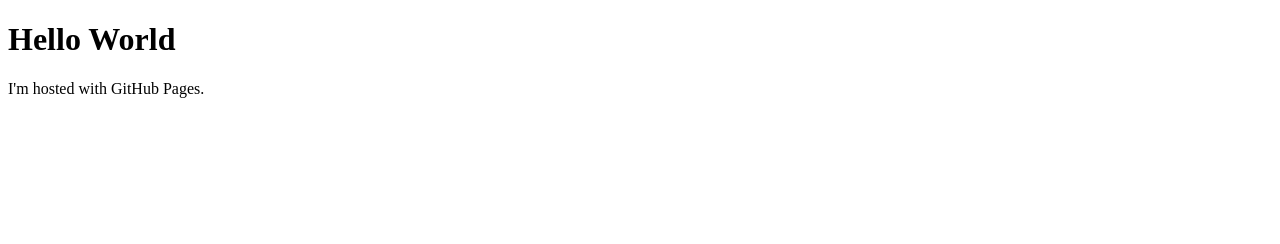
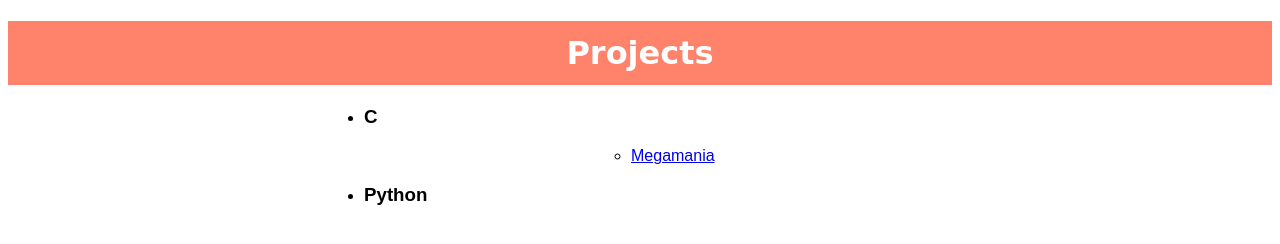
Before and after one commit to akahenry/akahenry.github.io, a plain HTML site: page index.html in a window 1280 px wide. Drawn offline with Linux system fonts and the light colour scheme.

Commit message:
Add projects

```diff
--- a/index.html
+++ b/index.html
@@ -1,9 +1,43 @@
 <!DOCTYPE html>
 <html>
   <head>
-    <title>akahenry</title>
+    <title>akahenry gitpage</title>
   <body>
-    <h1>Hello World</h1>
-    <p>I'm hosted with GitHub Pages.</p>
+    <style>
+    ul
+    {
+      font-family: sans-serif;
+      margin-left: 25%;
+      color: black;
+    }
+
+    h1
+    {
+      font-family: cursive;
+      padding: 1%;
+    }
+    </style>
+
+
+
+    <h1 style="text-align:center; color:white; background-color:rgba(255, 99, 71, 0.8);">
+      Projects
+    </h1>
+
+    <ul>
+      <li>
+        <h3>C</h3>
+      </li>
+      <ul>
+        <li>
+          <a href="https://github.com/mswlandi/megamania"> Megamania</a>
+        </li>
+      </ul>
+
+      <li>
+        <h3>Python</h3>
+      </li>
+    </ul>
+
   </body>
 </html>
```
